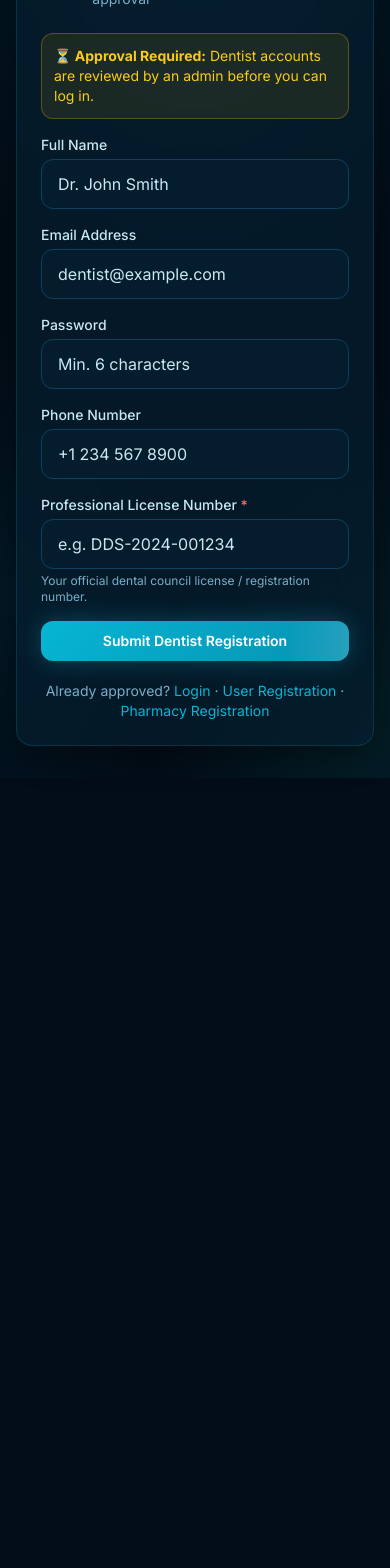
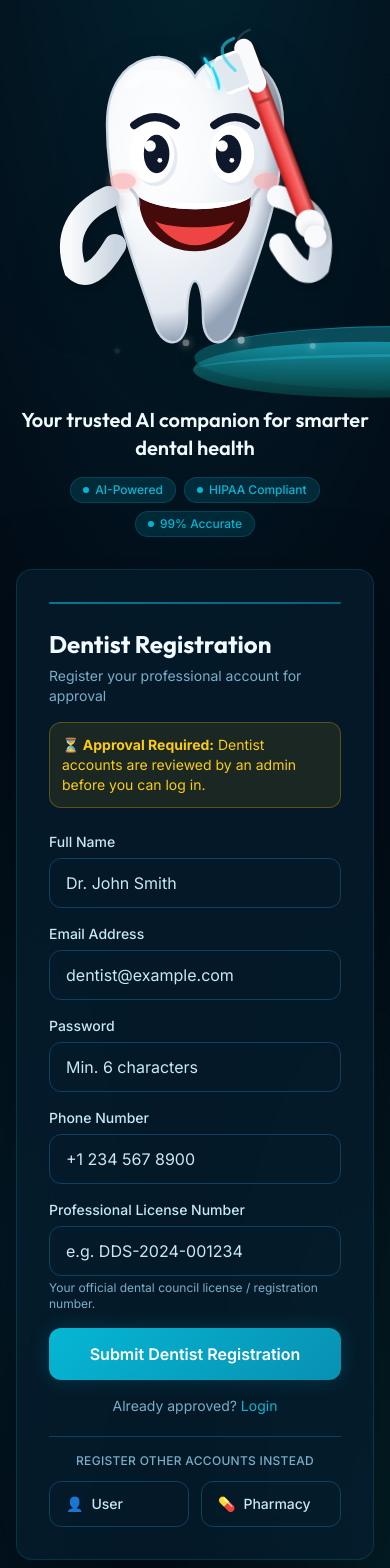
Before and after one commit to januuthayan1967-cloud/smart-oral-disease-detection, a React (Vite) app in the folder frontend/: page /register-dentist in a window 390 px wide. Shown: the part 120-1688 px from the top of the page. Before the commit the page ends 898 px from the top, so only its background shows below. Built offline with nearby package versions, Linux system fonts and the light colour scheme; no server answers.

Commit message:
feat: add registration pages for pharmacies and dentists with admin approval workflows

```diff
--- a/frontend/src/pages/DentistRegister.jsx
+++ b/frontend/src/pages/DentistRegister.jsx
@@ -1,7 +1,11 @@
 import { useState } from 'react';
 import { Link, useNavigate } from 'react-router-dom';
 import { useForm } from 'react-hook-form';
+import { motion } from 'framer-motion';
 import { useAuth } from '../context/AuthContext';
+import AuthLayout from '../components/AuthLayout';
+import Button from '../components/Button';
+import Input from '../components/Input';
 
 export default function DentistRegister() {
   const { registerDentist } = useAuth();
@@ -23,81 +27,72 @@ export default function DentistRegister() {
   };
 
   return (
-    <div className="page-gradient min-h-screen px-4 py-8">
-      <div className="card mx-auto w-full max-w-lg">
-        {/* Header */}
-        <div className="mb-6 flex items-center gap-3">
-          <div className="flex h-12 w-12 items-center justify-center rounded-xl bg-theme-accent/15">
-            <span className="text-2xl">🦷</span>
-          </div>
-          <div>
-            <h1 className="text-2xl font-bold text-theme-heading">Dentist Registration</h1>
-            <p className="text-sm text-theme-muted">Register your professional account for approval</p>
-          </div>
-        </div>
-
-        {/* Pending notice */}
-        <div className="mb-4 rounded-xl border border-yellow-500/30 bg-yellow-500/10 p-3 text-sm text-yellow-400">
+    <AuthLayout title="Dentist Registration" subtitle="Register your professional account for approval">
+      <motion.div
+        className="mt-4 rounded-xl border border-yellow-500/30 bg-yellow-500/10 p-3 text-sm text-yellow-400"
+        initial={{ opacity: 0, y: -8 }}
+        animate={{ opacity: 1, y: 0 }}
+      >
         <strong>⏳ Approval Required:</strong> Dentist accounts are reviewed by an admin before you can log in.
-        </div>
+      </motion.div>
 
       {error && (
-          <div className="mb-4 rounded-xl p-3 text-sm" style={{ background: 'var(--error-bg)', color: 'var(--error)' }}>
+        <motion.div
+          className="mt-4 rounded-xl p-3 text-sm"
+          style={{ background: 'var(--error-bg)', color: 'var(--error)' }}
+          initial={{ opacity: 0, y: -8 }}
+          animate={{ opacity: 1, y: 0 }}
+        >
           {error}
-          </div>
+        </motion.div>
       )}
+
       {success && (
-          <div className="mb-4 rounded-xl p-3 text-sm" style={{ background: 'var(--success-bg)', color: 'var(--success)' }}>
+        <motion.div
+          className="mt-4 rounded-xl p-3 text-sm"
+          style={{ background: 'var(--success-bg)', color: 'var(--success)' }}
+          initial={{ opacity: 0, y: -8 }}
+          animate={{ opacity: 1, y: 0 }}
+        >
           ✅ {success} <br />
           <span className="text-xs opacity-75">Redirecting to login in a few seconds…</span>
-          </div>
+        </motion.div>
       )}
 
-        <form onSubmit={handleSubmit(onSubmit)} className="grid gap-4 md:grid-cols-2">
+      <form onSubmit={handleSubmit(onSubmit)} className="mt-6 grid gap-4 md:grid-cols-2">
         <div className="md:col-span-2">
-            <label className="mb-1 block text-sm font-medium text-theme-text">Full Name</label>
-            <input
-              className="input-field"
+          <Input
+            label="Full Name"
             placeholder="Dr. John Smith"
             {...register('name', { required: true })}
           />
         </div>
 
         <div className="md:col-span-2">
-            <label className="mb-1 block text-sm font-medium text-theme-text">Email Address</label>
-            <input
+          <Input
+            label="Email Address"
             type="email"
-              className="input-field"
             placeholder="dentist@example.com"
             {...register('email', { required: true })}
           />
         </div>
 
-          <div>
-            <label className="mb-1 block text-sm font-medium text-theme-text">Password</label>
-            <input
+        <Input
+          label="Password"
           type="password"
-              className="input-field"
           placeholder="Min. 6 characters"
           {...register('password', { required: true, minLength: 6 })}
         />
-          </div>
 
-          <div>
-            <label className="mb-1 block text-sm font-medium text-theme-text">Phone Number</label>
-            <input
-              className="input-field"
+        <Input
+          label="Phone Number"
           placeholder="+1 234 567 8900"
           {...register('phone')}
         />
-          </div>
 
         <div className="md:col-span-2">
-            <label className="mb-1 block text-sm font-medium text-theme-text">
-              Professional License Number <span className="text-red-400">*</span>
-            </label>
-            <input
-              className="input-field"
+          <Input
+            label="Professional License Number"
             placeholder="e.g. DDS-2024-001234"
             {...register('professionalLicenseNumber', { required: true })}
           />
@@ -107,25 +102,40 @@ export default function DentistRegister() {
         </div>
 
         <div className="md:col-span-2">
-            <button
-              type="submit"
-              disabled={isSubmitting}
-              className="btn-primary w-full"
-            >
+          <Button type="submit" disabled={isSubmitting} className="w-full" size="lg">
             {isSubmitting ? 'Submitting application…' : 'Submit Dentist Registration'}
-            </button>
+          </Button>
         </div>
       </form>
 
-        <p className="mt-5 text-center text-sm text-theme-muted">
+      <p className="mt-4 text-center text-sm text-theme-muted">
         Already approved?{' '}
-          <Link to="/login" className="text-theme-accent hover:underline">Login</Link>
-          {' · '}
-          <Link to="/register" className="text-theme-accent hover:underline">User Registration</Link>
-          {' · '}
-          <Link to="/register-pharmacy" className="text-theme-accent hover:underline">Pharmacy Registration</Link>
+        <Link to="/login" className="text-theme-accent hover:underline">
+          Login
+        </Link>
       </p>
+
+      <div className="mt-5 border-t border-theme-border/40 pt-4">
+        <p className="mb-3 text-center text-xs font-medium uppercase tracking-wide text-theme-muted">
+          Register other accounts instead
+        </p>
+        <div className="grid grid-cols-2 gap-3">
+          <Link
+            to="/register"
+            className="flex items-center gap-2 rounded-xl border border-theme-border/50 bg-theme-surface/40 px-4 py-3 text-sm font-medium text-theme-text transition hover:border-theme-accent/40 hover:text-theme-accent"
+          >
+            <span>👤</span>
+            <span>User</span>
+          </Link>
+          <Link
+            to="/register-pharmacy"
+            className="flex items-center gap-2 rounded-xl border border-theme-border/50 bg-theme-surface/40 px-4 py-3 text-sm font-medium text-theme-text transition hover:border-theme-accent/40 hover:text-theme-accent"
+          >
+            <span>💊</span>
+            <span>Pharmacy</span>
+          </Link>
         </div>
       </div>
+    </AuthLayout>
   );
 }
--- a/frontend/src/pages/PharmacyRegister.jsx
+++ b/frontend/src/pages/PharmacyRegister.jsx
@@ -1,7 +1,11 @@
 import { useState } from 'react';
 import { Link, useNavigate } from 'react-router-dom';
 import { useForm } from 'react-hook-form';
+import { motion } from 'framer-motion';
 import { useAuth } from '../context/AuthContext';
+import AuthLayout from '../components/AuthLayout';
+import Button from '../components/Button';
+import Input from '../components/Input';
 
 export default function PharmacyRegister() {
   const { registerPharmacy } = useAuth();
@@ -58,91 +62,138 @@ export default function PharmacyRegister() {
   };
 
   return (
-    <div className="page-gradient min-h-screen px-4 py-8">
-      <div className="card mx-auto w-full max-w-2xl">
-        <h1 className="text-2xl font-bold text-theme-heading">Pharmacy Registration</h1>
-        <p className="mt-1 text-sm text-theme-muted">Register your pharmacy for medicine delivery services</p>
+    <AuthLayout title="Pharmacy Registration" subtitle="Register your pharmacy for medicine delivery services">
+      <motion.div
+        className="mt-4 rounded-xl border border-yellow-500/30 bg-yellow-500/10 p-3 text-sm text-yellow-400"
+        initial={{ opacity: 0, y: -8 }}
+        animate={{ opacity: 1, y: 0 }}
+      >
+        <strong>⏳ Approval Required:</strong> Pharmacy accounts are reviewed by an admin before you can log in.
+      </motion.div>
 
-        {error && <div className="mt-4 rounded-xl p-3 text-sm" style={{ background: 'var(--error-bg)', color: 'var(--error)' }}>{error}</div>}
-        {success && <div className="mt-4 rounded-xl p-3 text-sm" style={{ background: 'var(--success-bg)', color: 'var(--success)' }}>{success}</div>}
+      {error && (
+        <motion.div
+          className="mt-4 rounded-xl p-3 text-sm"
+          style={{ background: 'var(--error-bg)', color: 'var(--error)' }}
+          initial={{ opacity: 0, y: -8 }}
+          animate={{ opacity: 1, y: 0 }}
+        >
+          {error}
+        </motion.div>
+      )}
+
+      {success && (
+        <motion.div
+          className="mt-4 rounded-xl p-3 text-sm"
+          style={{ background: 'var(--success-bg)', color: 'var(--success)' }}
+          initial={{ opacity: 0, y: -8 }}
+          animate={{ opacity: 1, y: 0 }}
+        >
+          {success}
+        </motion.div>
+      )}
 
       <form onSubmit={handleSubmit(onSubmit)} className="mt-6 grid gap-4 md:grid-cols-2">
         <div className="md:col-span-2">
-            <label className="mb-1 block text-sm font-medium">Pharmacy Name</label>
-            <input className="input-field" {...register('pharmacyName', { required: true })} />
+          <Input label="Pharmacy Name" {...register('pharmacyName', { required: true })} />
         </div>
         <div className="md:col-span-2">
-            <label className="mb-1 block text-sm font-medium">Owner Name</label>
-            <input className="input-field" {...register('ownerName', { required: true })} />
+          <Input label="Owner Name" {...register('ownerName', { required: true })} />
         </div>
         <div>
-            <label className="mb-1 block text-sm font-medium">Email</label>
-            <input type="email" className="input-field" {...register('email', { required: true })} />
+          <Input label="Email" type="email" {...register('email', { required: true })} />
         </div>
         <div>
-            <label className="mb-1 block text-sm font-medium">Password</label>
-            <input type="password" className="input-field" {...register('password', { required: true, minLength: 6 })} />
+          <Input label="Password" type="password" {...register('password', { required: true, minLength: 6 })} />
         </div>
         <div>
-            <label className="mb-1 block text-sm font-medium">Phone</label>
-            <input className="input-field" {...register('phone', { required: true })} />
+          <Input label="Phone" {...register('phone', { required: true })} />
         </div>
         <div>
-            <label className="mb-1 block text-sm font-medium">License Number</label>
-            <input className="input-field" {...register('licenseNumber', { required: true })} />
+          <Input label="License Number" {...register('licenseNumber', { required: true })} />
         </div>
         <div className="md:col-span-2">
-            <label className="mb-1 block text-sm font-medium">Address</label>
-            <input className="input-field" {...register('address', { required: true })} />
+          <Input label="Address" {...register('address', { required: true })} />
         </div>
         <div>
-            <label className="mb-1 block text-sm font-medium">District</label>
-            <input className="input-field" {...register('district', { required: true })} />
+          <Input label="District" {...register('district', { required: true })} />
         </div>
         <div>
-            <label className="mb-1 block text-sm font-medium">City</label>
-            <input className="input-field" {...register('city', { required: true })} />
+          <Input label="City" {...register('city', { required: true })} />
         </div>
         <div>
-            <label className="mb-1 block text-sm font-medium">Latitude</label>
-            <input id="latitude" type="number" step="any" className="input-field" {...register('latitude', { required: true })} />
+          <Input id="latitude" label="Latitude" type="number" step="any" {...register('latitude', { required: true })} />
         </div>
         <div>
-            <label className="mb-1 block text-sm font-medium">Longitude</label>
-            <input id="longitude" type="number" step="any" className="input-field" {...register('longitude', { required: true })} />
+          <Input id="longitude" label="Longitude" type="number" step="any" {...register('longitude', { required: true })} />
         </div>
+
         <div className="md:col-span-2">
-            <button type="button" onClick={detectLocation} className="btn-secondary text-sm">
+          <Button type="button" variant="secondary" onClick={detectLocation} className="w-full text-sm">
             Detect Current Location
-            </button>
+          </Button>
         </div>
 
         <div>
-            <label className="mb-1 block text-sm font-medium">Pharmacy License Certificate</label>
-            <input type="file" accept=".pdf,.jpg,.jpeg,.png,.webp" className="input-field" onChange={(e) => handleDocChange('pharmacyLicense', e.target.files[0])} />
+          <Input
+            label="Pharmacy License Certificate"
+            type="file"
+            accept=".pdf,.jpg,.jpeg,.png,.webp"
+            onChange={(e) => handleDocChange('pharmacyLicense', e.target.files[0])}
+          />
         </div>
         <div>
-            <label className="mb-1 block text-sm font-medium">Business Registration Certificate</label>
-            <input type="file" accept=".pdf,.jpg,.jpeg,.png,.webp" className="input-field" onChange={(e) => handleDocChange('businessRegistration', e.target.files[0])} />
+          <Input
+            label="Business Registration Certificate"
+            type="file"
+            accept=".pdf,.jpg,.jpeg,.png,.webp"
+            onChange={(e) => handleDocChange('businessRegistration', e.target.files[0])}
+          />
         </div>
         <div className="md:col-span-2">
-            <label className="mb-1 block text-sm font-medium">Pharmacist Qualification Certificate</label>
-            <input type="file" accept=".pdf,.jpg,.jpeg,.png,.webp" className="input-field" onChange={(e) => handleDocChange('pharmacistQualification', e.target.files[0])} />
+          <Input
+            label="Pharmacist Qualification Certificate"
+            type="file"
+            accept=".pdf,.jpg,.jpeg,.png,.webp"
+            onChange={(e) => handleDocChange('pharmacistQualification', e.target.files[0])}
+          />
         </div>
 
         <div className="md:col-span-2">
-            <button type="submit" disabled={isSubmitting} className="btn-primary w-full">
+          <Button type="submit" disabled={isSubmitting} className="w-full" size="lg">
             {isSubmitting ? 'Submitting...' : 'Register Pharmacy'}
-            </button>
+          </Button>
         </div>
       </form>
 
       <p className="mt-4 text-center text-sm text-theme-muted">
-          Already registered? <Link to="/login" className="text-theme-accent hover:underline">Login</Link>
-          {' · '}
-          <Link to="/register" className="text-theme-accent hover:underline">User Registration</Link>
+        Already registered?{' '}
+        <Link to="/login" className="text-theme-accent hover:underline">
+          Login
+        </Link>
       </p>
+
+      <div className="mt-5 border-t border-theme-border/40 pt-4">
+        <p className="mb-3 text-center text-xs font-medium uppercase tracking-wide text-theme-muted">
+          Register other accounts instead
+        </p>
+        <div className="grid grid-cols-2 gap-3">
+          <Link
+            to="/register"
+            className="flex items-center gap-2 rounded-xl border border-theme-border/50 bg-theme-surface/40 px-4 py-3 text-sm font-medium text-theme-text transition hover:border-theme-accent/40 hover:text-theme-accent"
+          >
+            <span>👤</span>
+            <span>User</span>
+          </Link>
+          <Link
+            to="/register-dentist"
+            className="flex items-center gap-2 rounded-xl border border-theme-border/50 bg-theme-surface/40 px-4 py-3 text-sm font-medium text-theme-text transition hover:border-theme-accent/40 hover:text-theme-accent"
+          >
+            <span>🦷</span>
+            <span>Dentist</span>
+          </Link>
         </div>
       </div>
+    </AuthLayout>
   );
 }
```
Lines whose indentation alone changed are shown as unchanged.
